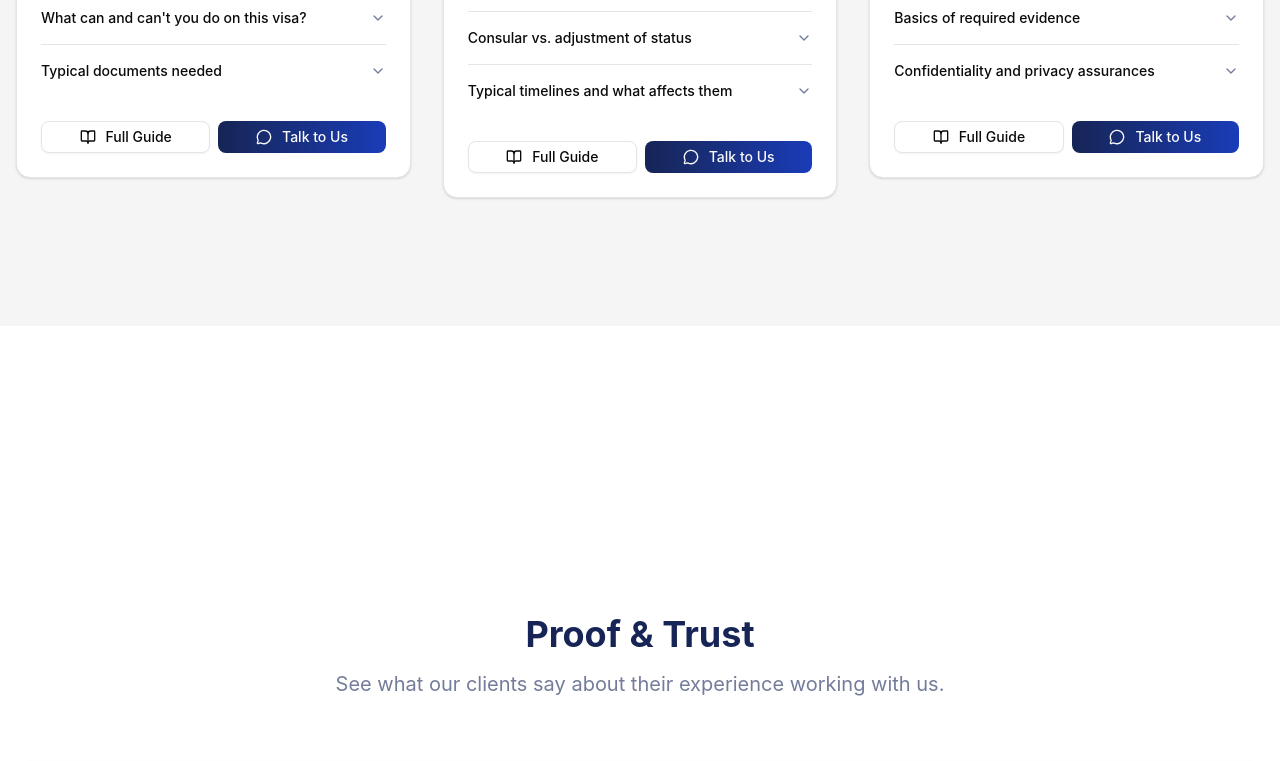
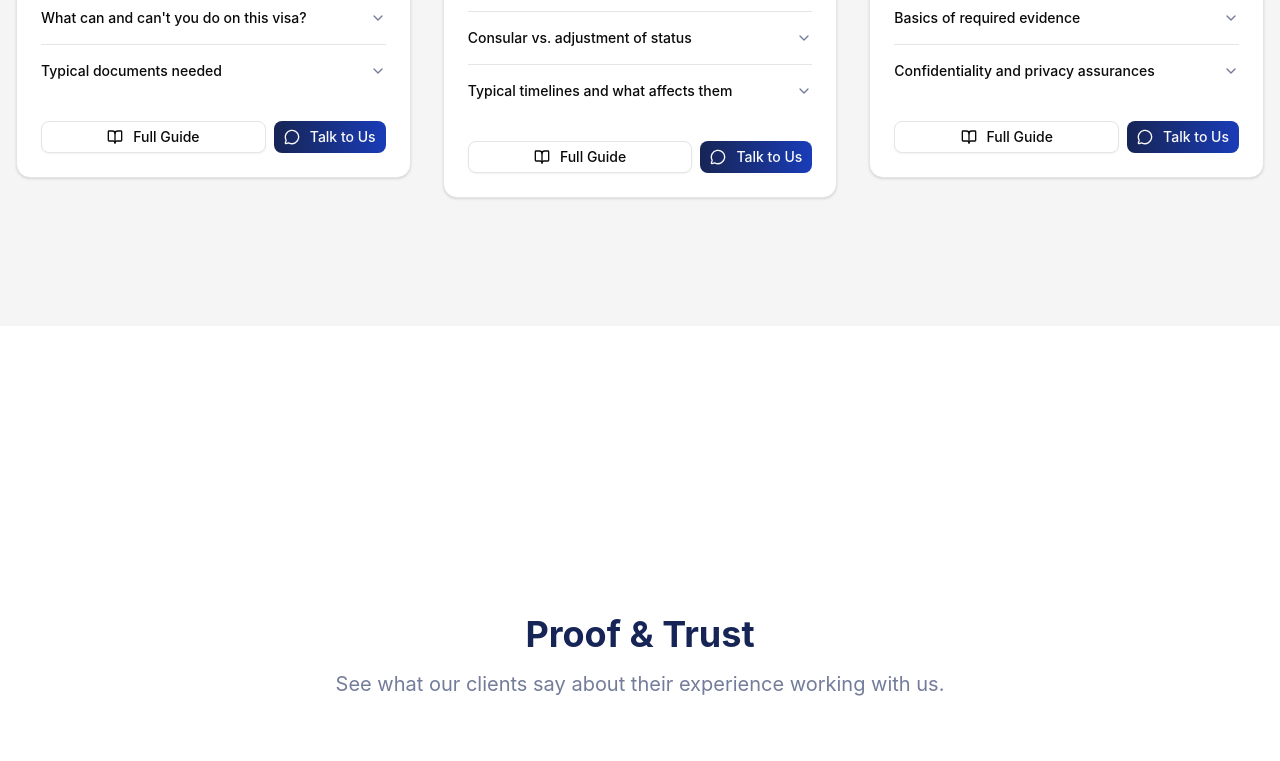
Before and after one commit to TLP-Global/TPL-Global-web, a Next.js app: page / in a window 1280 px wide. Shown: the part 3380-4141 px from the top of the page. Built offline with nearby package versions, Linux system fonts and the light colour scheme.

Commit message:
added links

```diff
--- a/components/blog-resources.tsx
+++ b/components/blog-resources.tsx
@@ -15,6 +15,7 @@ import {
   ExternalLink,
   BookOpen,
 } from "lucide-react";
+import Link from "next/link";
 
 const BlogAndResources = () => {
   const blogPosts = [
@@ -66,7 +67,6 @@ const BlogAndResources = () => {
     <section className="mx-auto max-w-7xl bg-gradient-subtle px-4 py-20">
       <div className="section-container">
         <div className="flex flex-col gap-24">
-
           {/* Resources Section */}
           <div>
             <div className="mb-8">
@@ -156,6 +156,7 @@ const BlogAndResources = () => {
                       <CardDescription>{post.excerpt}</CardDescription>
                     </CardHeader>
                     <CardContent>
+                      <Link href={"/blog"}>
                         <Button
                           variant="outline"
                           size="sm"
@@ -164,6 +165,7 @@ const BlogAndResources = () => {
                           Read more
                           <ArrowRight className="ml-2 h-4 w-4 group-hover:translate-x-1 transition-transform" />
                         </Button>
+                      </Link>
                     </CardContent>
                   </Card>
                 </motion.div>
@@ -171,10 +173,12 @@ const BlogAndResources = () => {
             </div>
 
             <div className="mt-8">
+              <Link href={"/blog"}>
                 <Button variant="outline" className="w-full">
                   <BookOpen className="mr-2 h-4 w-4" />
                   View All Blog Posts
                 </Button>
+              </Link>
             </div>
           </div>
         </div>
--- a/components/featured-services.tsx
+++ b/components/featured-services.tsx
@@ -15,6 +15,7 @@ import {
 } from "@/components/ui/accordion";
 import { Users, Heart, Shield, BookOpen, MessageCircle } from "lucide-react";
 import { motion } from "motion/react";
+import Link from "next/link";
 
 const FeaturedServices = () => {
   const services = [
@@ -139,6 +140,7 @@ const FeaturedServices = () => {
                       <BookOpen className="mr-1 h-4 w-4" />
                       Full Guide
                     </Button>
+                    <Link href={"/consult"}>
                       <Button
                         size="sm"
                         className="bg-gradient-to-r from-blue-950 to-blue-800 flex-1"
@@ -146,6 +148,7 @@ const FeaturedServices = () => {
                         <MessageCircle className="mr-1 h-4 w-4" />
                         Talk to Us
                       </Button>
+                    </Link>
                   </div>
                 </CardContent>
               </Card>
```
Lines whose indentation alone changed are shown as unchanged.
